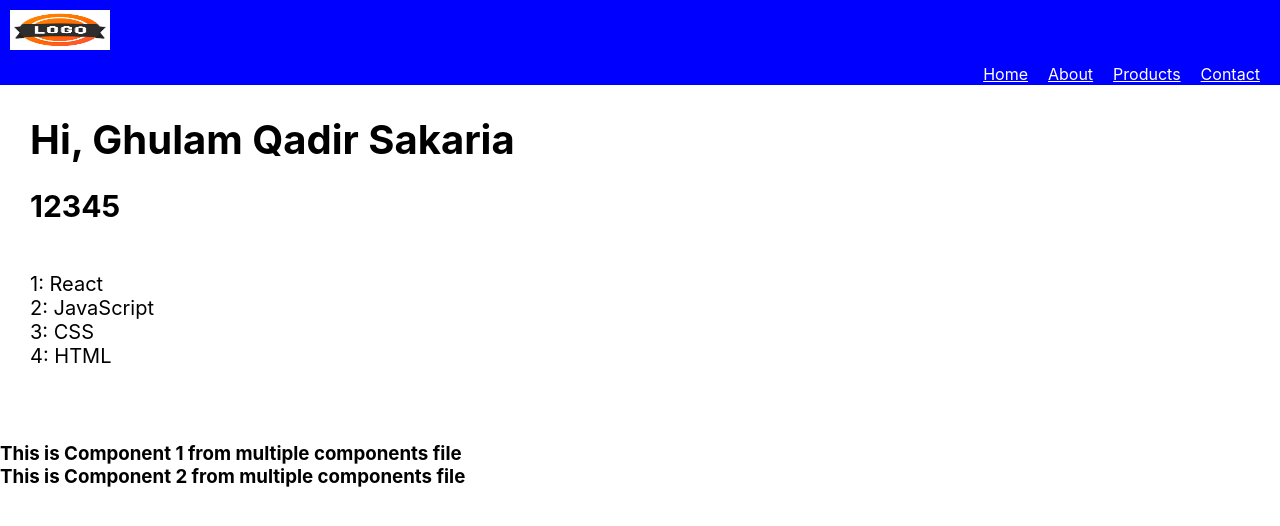
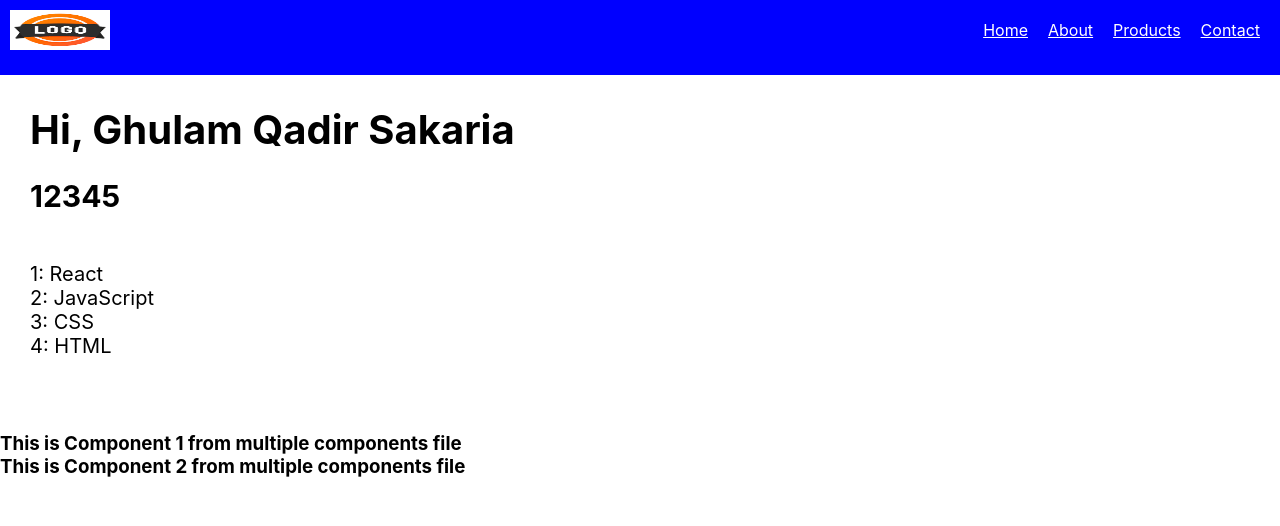
Before and after one commit to GhulamQadir/React-practise, a React (Create React App) app: page / in a window 1280 px wide. Shown: the top 526 px of the page. Built offline with nearby package versions, Linux system fonts and the light colour scheme.

Commit message:
updated changes

```diff
--- a/src/Components/Logo/logo.js
+++ b/src/Components/Logo/logo.js
@@ -5,10 +5,8 @@ import LogoImg from '../../Images/sample-logo.png'
 class Logo extends Component {
     render() {
         return (
-            <div>
-                <div style={{ display: 'inline' }}>
-                    <img src={LogoImg} style={{ display: 'inline', width: 100, height: 40 }} />
-                </div>
+            <div style={{ display: 'inline' }}>
+                <img src={LogoImg} style={{ display: 'inline', width: 100, height: 40 }} />
             </div>
         )
     }
--- a/src/Components/Navbar/navbar.css
+++ b/src/Components/Navbar/navbar.css
@@ -1,6 +1,6 @@
 .navbar_div {
     background-color: blue;
-    height: 65px;
+    height: 55px;
     padding: 10px;
     align-items: center;
     justify-content: center;
```
